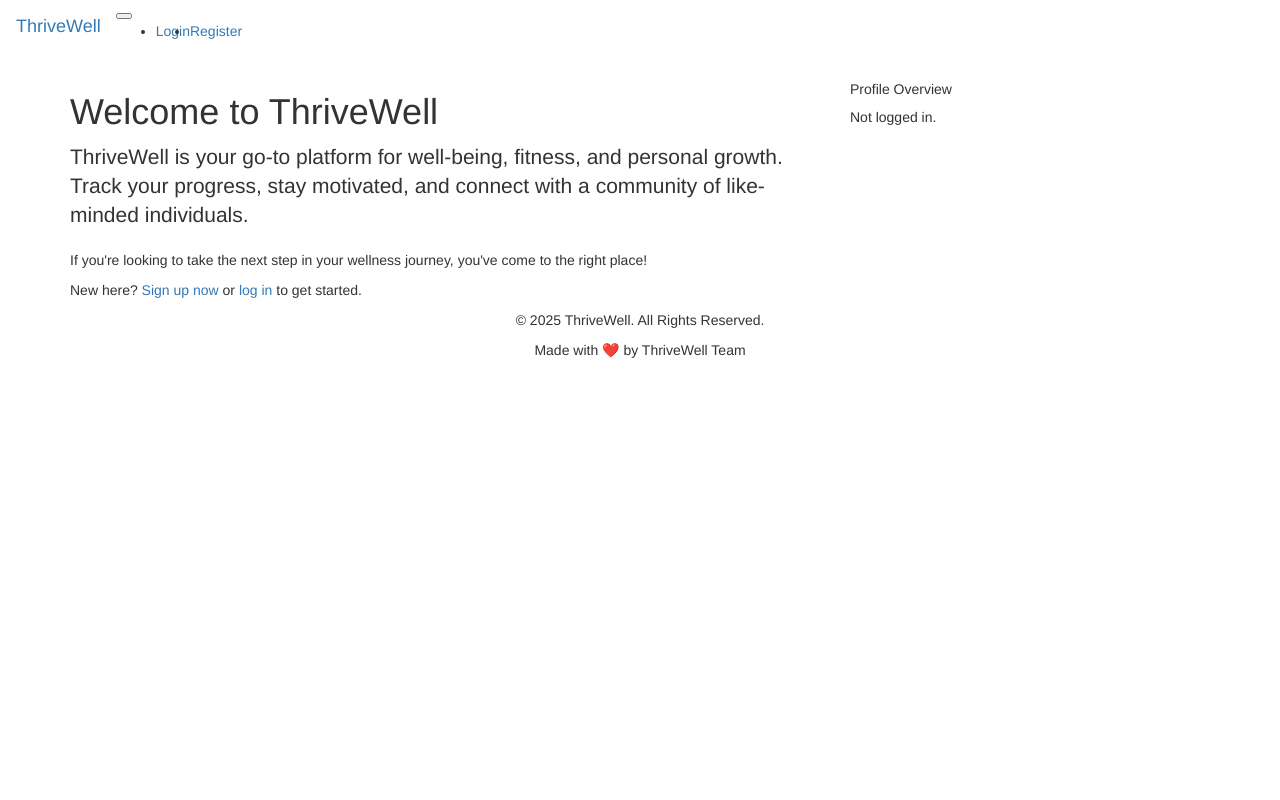
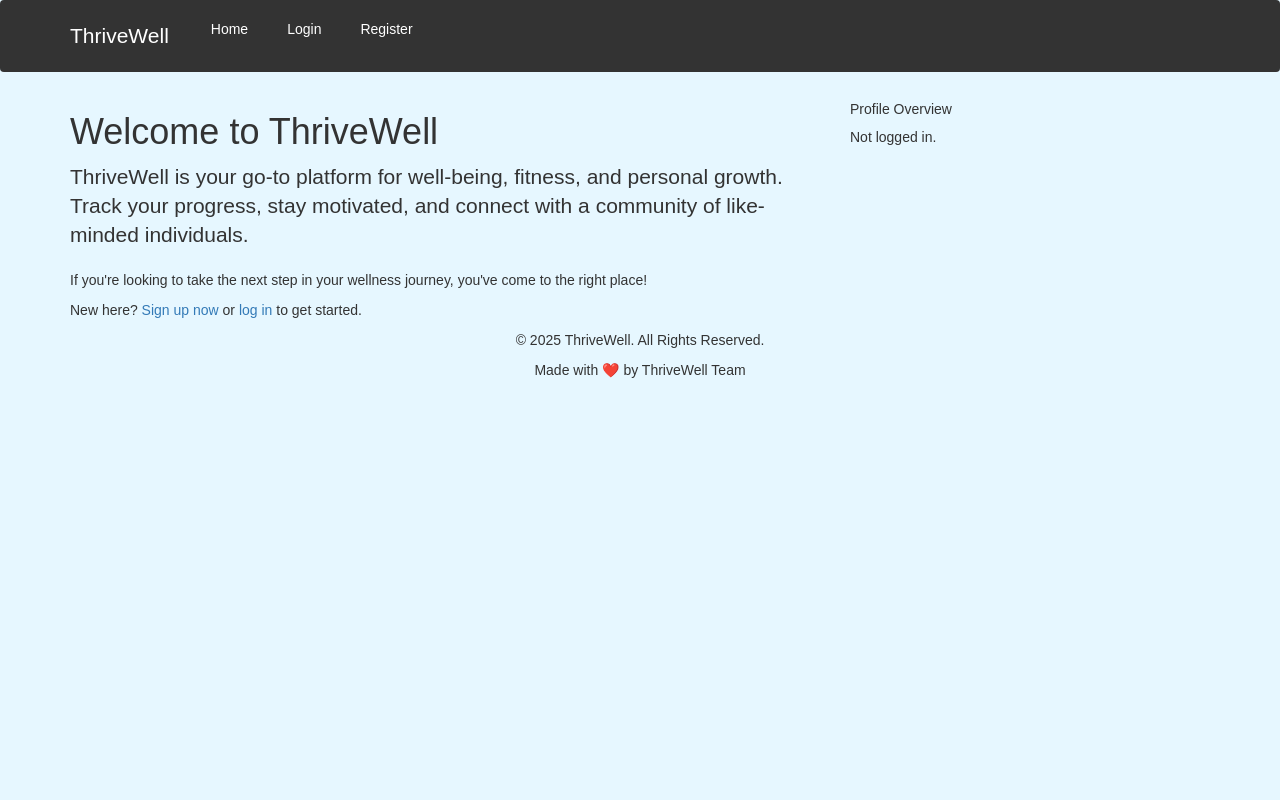
Before and after one commit to MightContainNuts/thrive_well, a Flask app: page / in a window 1280 px wide. Run offline with Flask 3, Linux system fonts and the light colour scheme; parts of the project's set-up code (start-up, migrations or seed data) failed here and were passed over; some libraries are stand-ins or nearby versions.

Commit message:
update navbar

```diff
--- a/application/app_factory.py
+++ b/application/app_factory.py
@@ -6,7 +6,6 @@ from pathlib import Path
 from dotenv import load_dotenv
 from flask import Flask
 from flask_migrate import Migrate
-
 
 from flask_bootstrap import Bootstrap
 
--- a/application/static/styles.css
+++ b/application/static/styles.css
@@ -1,55 +1,43 @@
-/* styles.css */
-
-/* Custom background color for the body */
-body {
-    background-color: #f4f4f9;
+/* Basic reset */
+body, ul {
+    margin: 0;
+    padding: 0;
 }
 
-/* Navbar styles */
-.navbar-inverse {
-    background-color: #343a40;
-    border-color: #454d55;
+.navbar {
+    display: flex;
+    justify-content: space-between; /* Brand left, menu right */
+    align-items: center;
+    background-color: #333; /* Dark background */
+    padding: 10px 20px;
 }
 
-.navbar-inverse .navbar-brand {
-    color: #f8f9fa;
+.navbar-brand {
+    color: white;
+    text-decoration: none;
+    font-size: 1.5em;
 }
 
-.navbar-inverse .navbar-nav > li > a {
-    color: #f8f9fa;
+.nav {
+    display: flex;
+    list-style: none;
+    gap: 15px; /* Space between items */
 }
 
-/* Example for customizing login button */
-.btn-login {
-    background-color: #007bff;
-    color: #fff;
-    border: none;
+.nav li a {
+    text-decoration: none;
+    color: white;
+    padding: 8px 12px;
 }
 
-.btn-login:hover {
-    background-color: #0056b3;
+.nav li a:hover {
+    background-color: #555;
+    border-radius: 5px;
 }
 
-/* Customize the profile section */
-.profile-container {
-    border: 1px solid #ddd;
-    padding: 20px;
-    margin-top: 20px;
+body {
+    background-color: #e6f7ff; /* Light blue */
+    color: #333; /* Dark gray for text - easy on the eyes */
+    margin: 0;
+    font-family: Arial, sans-serif;
 }
-
-.profile-container h2 {
-    font-size: 1.5em;
-    color: #333;
-}
-
-/* Example media query for smaller screens */
-@media (max-width: 768px) {
-    .navbar-inverse .navbar-nav > li {
-        text-align: center;
-    }
-
-    .profile-container {
-        width: 100%;
-        padding: 10px;
-    }
-}
--- a/application/templates/base.html
+++ b/application/templates/base.html
@@ -1,41 +1,19 @@
 {% extends "bootstrap/base.html" %}
+{% import "bootstrap/wtf.html" as wtf %}
 
+{% include "navbar.html" %}
 <!-- Place the CSS in the <head> section -->
 {% block head %}
     {{ super() }}  <!-- This allows you to inherit any existing <head> content from the base template -->
-    <link href="{{ url_for('static', filename='css/bootstrap.min.css') }}" rel="stylesheet">
-    <link href="{{ url_for('static', filename='css/styles.css') }}" rel="stylesheet">
+    <link href="{{ url_for('static', filename='styles.css') }}" rel="stylesheet">
+    <script src="https://code.jquery.com/jquery-3.6.0.min.js"></script>
+
+
 {% endblock %}
 
 {% block title %}ThriveWell{% endblock %}
 
-{% block navbar %}
-    <div class="navbar navbar-inverse" role="navigation">
-        <div class="container">
-            <div class="navbar-header">
-                <button type="button" class="navbar-toggle" data-toggle="collapse" data-target=".navbar-collapse">
-                    <span class="sr-only">Toggle navigation</span>
-                    <span class="icon-bar"></span>
-                    <span class="icon-bar"></span>
-                    <span class="icon-bar"></span>
-                </button>
-                <a class="navbar-brand" href="{{ url_for('main.index') }}">ThriveWell</a>
-            </div>
-            <div class="navbar-collapse collapse">
-                <ul class="nav navbar-nav">
-                    <li><a href="{{ url_for('main.index') }}">Home</a></li>
-                    {% if current_user.is_authenticated %}
-                        <li><a href="{{ url_for('user.profile') }}">Profile</a></li>
-                        <li><a href="{{ url_for('auth.logout') }}">Logout</a></li>
-                    {% else %}
-                        <li><a href="{{ url_for('auth.login') }}">Login</a></li>
-                        <li><a href="{{ url_for('auth.register') }}">Register</a></li>
-                    {% endif %}
-                </ul>
-            </div>
-        </div>
-    </div>
-{% endblock %}
+
 
 {% block content %}
     <div class="container">
--- a/application/templates/index.html
+++ b/application/templates/index.html
@@ -1,36 +1,11 @@
-{% extends "bootstrap/base.html" %}
+
+{% extends "base.html" %}
 
 {% block title %}Landing Page - ThriveWell{% endblock %}
 
 {% block content %}
     <!-- Navbar -->
-    <nav class="navbar navbar-expand-lg navbar-dark bg-dark">
-        <div class="container-fluid">
-            <a class="navbar-brand" href="#">ThriveWell</a>
-            <button class="navbar-toggler" type="button" data-bs-toggle="collapse" data-bs-target="#navbarNav" aria-controls="navbarNav" aria-expanded="false" aria-label="Toggle navigation">
-                <span class="navbar-toggler-icon"></span>
-            </button>
-            <div class="collapse navbar-collapse" id="navbarNav">
-                <ul class="navbar-nav ms-auto">
-                    {% if current_user.is_authenticated %}
-                        <li class="nav-item">
-                            <a class="nav-link" href="{{ url_for('user.profile') }}">Profile</a>
-                        </li>
-                        <li class="nav-item">
-                            <a class="nav-link" href="{{ url_for('auth.logout') }}">Logout</a>
-                        </li>
-                    {% else %}
-                        <li class="nav-item">
-                            <a class="nav-link" href="{{ url_for('auth.login') }}">Login</a>
-                        </li>
-                        <li class="nav-item">
-                            <a class="nav-link" href="{{ url_for('auth.register') }}">Register</a>
-                        </li>
-                    {% endif %}
-                </ul>
-            </div>
-        </div>
-    </nav>
+
 
     <!-- Main Content -->
     <div class="container my-5">
--- a/application/templates/login.html
+++ b/application/templates/login.html
@@ -1,6 +1,7 @@
 {% extends "base.html" %}
-{% import "bootstrap/wtf.html" as wtf %}
+
 {% block title %}ThriveWell Login{% endblock %}
+
 {% block content %}
 <div class="page-header">
     <h1>Login</h1>
--- /dev/null
+++ b/application/templates/navbar.html
@@ -0,0 +1,16 @@
+<nav class="navbar">
+    <div class="container">
+        <a class="navbar-brand" href="{{ url_for('main.index') }}">ThriveWell</a>
+        <ul class="nav">
+            <li><a href="{{ url_for('main.index') }}">Home</a></li>
+            {% if current_user.is_authenticated %}
+                <li><a href="{{ url_for('user.profile') }}">Profile</a></li>
+                <li><a href="{{ url_for('auth.logout') }}">Logout</a></li>
+                <li><a href="{{ url_for('chat.chatbot') }}">Chat</a></li>
+            {% else %}
+                <li><a href="{{ url_for('auth.login') }}">Login</a></li>
+                <li><a href="{{ url_for('auth.register') }}">Register</a></li>
+            {% endif %}
+        </ul>
+    </div>
+</nav>
--- a/application/templates/profile.html
+++ b/application/templates/profile.html
@@ -1,4 +1,4 @@
-{% extends "bootstrap/base.html" %}
+{% extends "base.html" %}
 
 {% block title %}Profile - ThriveWell{% endblock %}
 
--- a/application/views/chat_view.py
+++ b/application/views/chat_view.py
@@ -13,7 +13,7 @@ user_handlers = {}
 
 
 @chat_bp.route("/chatbot")
-def chat():
+def chatbot():
     return render_template("chat.html")  # Your chat interface
 
 
```
Also changed, not shown: application/templates/chat.html (+10 -12 lines).
